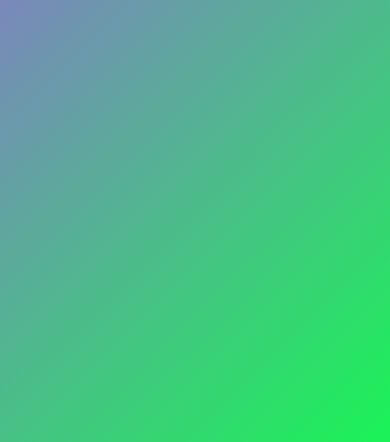
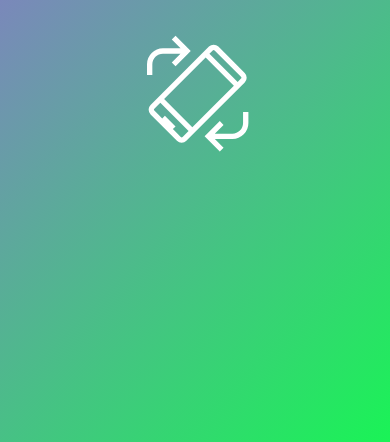
Before and after one commit to yesiddn/math-game, a plain HTML site: page index.html in a window 390 px wide. Shown: the part 402-844 px from the top of the page. Drawn offline with Linux system fonts and the light colour scheme.

Commit message:
Fix svg route

```diff
--- a/styles/main.css
+++ b/styles/main.css
@@ -320,7 +320,7 @@ body {
     display: inline-block;
     width: 128px;
     height: 128px;
-    background: url('./svg/rotate-device.svg') no-repeat center/cover;
+    background: url('../svg/rotate-device.svg') no-repeat center/cover;
     color: var(--white);
   }
 }
```
